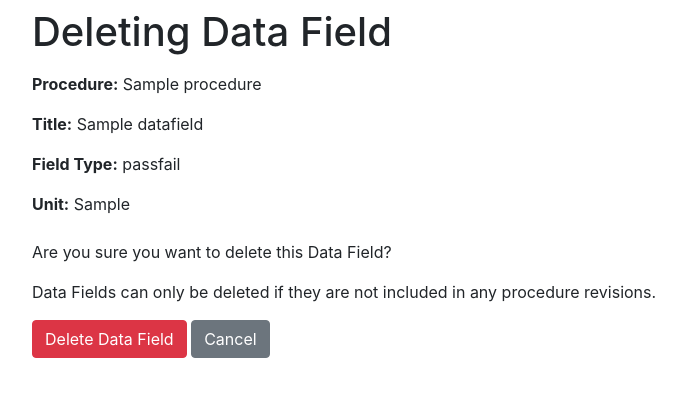
After one commit to jamesmaniscalco/voyager, a Django app: page /procedure_writer/procedures/1/data_fields/1/delete/ in a window 1280 px wide. The commit adds this page. Shown: the top 397 px of the page, without its empty margins (53-739 px from the left). Run offline with Django 5.2, Linux system fonts and the light colour scheme; tables that the repository leaves empty hold one stand-in row (values such as "Sample post"); some libraries are stand-ins or nearby versions.

Commit message:
Edit and Delete views for DataFields
Very basic functionality, but it works. CRUD now complete for
DataFields as well as Procedures.

```diff
--- a/voyager_django/procedure_writer/models.py
+++ b/voyager_django/procedure_writer/models.py
@@ -70,6 +70,12 @@ class DataField(models.Model):
     def __str__(self):
         return self.name + ' (' + self.procedure.__str__() + ')'
 
+    def clean(self):
+        # we need to clear the unit field in case the field_type is not numeric
+        super(DataField, self).clean()
+        if self.field_type not in ('float', 'int'):
+            self.unit = ''
+
     def validate_constraints(self, *args, **kwargs):
         # the DataFieldForm does not include the parent Procedure item.
         # instead, it is handled implicitly by URL routing.
--- /dev/null
+++ b/voyager_django/procedure_writer/templates/procedure_writer/data_field_confirm_delete.html
@@ -0,0 +1,35 @@
+{% extends "base.html" %}
+
+{% block content %}
+
+<div class="row g-2 pt-2 mt-0">
+    <div class="col">
+        <h1>Deleting Data Field</h1>
+    </div>
+</div>
+
+
+<div class="row g-2 pt-2 mt-0">
+    <div class="col">
+        <p><strong>Procedure:</strong> {{ data_field.procedure.title }}</p>
+        <p><strong>Title:</strong> {{ data_field.name }}</p>
+        <p><strong>Field Type:</strong> {{ data_field.field_type }}</p>
+        <p><strong>Unit:</strong> {{ data_field.unit }}</p>
+    </div>
+</div>
+
+
+<div class="row g-2 pt-2 mt-0">
+    <div class="col">
+        <form method="post">
+            {% csrf_token %}
+            <p>Are you sure you want to delete this Data Field?</p>
+            <p>Data Fields can only be deleted if they are not included in any procedure revisions.</p>
+            <input type="submit" value="Delete Data Field" class="btn btn-danger" />
+            <a class="btn btn-secondary" href="{% url 'procedure_writer:data_field_index' procedure_id=data_field.procedure.id %}">Cancel</a>
+    </div>
+</div>
+
+
+
+{% endblock %}
--- a/voyager_django/procedure_writer/templates/procedure_writer/data_fields_index.html
+++ b/voyager_django/procedure_writer/templates/procedure_writer/data_fields_index.html
@@ -68,8 +68,8 @@
             <div class="col-1 py-2 d-flex align-items-center border-right border-bottom">no</div>
             <div class="col-2 py-2 d-flex align-items-center border-right border-bottom">
                 <div class="my-auto ml-auto">
-                    <button type="button" class="btn btn-warning btn-sm">Edit</button>
-                    <button type="button" class="btn btn-danger btn-sm">Delete</button>
+                    <a type="button" class="btn btn-warning btn-sm" href="{% url 'procedure_writer:edit_data_field' procedure_id=procedure.id data_field_id=data_field.id %}">Edit</a>
+                    <a type="button" class="btn btn-danger btn-sm" href="{% url 'procedure_writer:delete_data_field' procedure_id=procedure.id data_field_id=data_field.id %}">Delete</a>
                 </div>
             </div>
         </div>
--- a/voyager_django/procedure_writer/urls.py
+++ b/voyager_django/procedure_writer/urls.py
@@ -13,7 +13,6 @@ urlpatterns = [
     path("procedures/<int:procedure_id>/delete/", views.delete_procedure, name="delete_procedure"),
     path("procedures/<int:procedure_id>/data_fields/", views.data_field_index, name="data_field_index"),
     path("procedures/<int:procedure_id>/data_fields/new/", views.new_data_field, name="new_data_field"),
-    #path("procedure_detail/<int:procedure_id>/data_field_form/", views.data_field_form, name="data_field_form"),
-    #path("procedure_detail/<int:procedure_id>/data_field_form/validate/", views.data_field_form_validation, name="data_field_form_validation"),
-    #path("procedure_detail/<int:procedure_id>/add_data_field_button/", views.add_data_field_button, name="add_data_field_button"),
+    path("procedures/<int:procedure_id>/data_fields/<int:data_field_id>/edit/", views.edit_data_field, name="edit_data_field"),
+    path("procedures/<int:procedure_id>/data_fields/<int:data_field_id>/delete/", views.delete_data_field, name="delete_data_field"),
 ]
--- a/voyager_django/procedure_writer/views.py
+++ b/voyager_django/procedure_writer/views.py
@@ -1,5 +1,6 @@
 from django.shortcuts import render, get_object_or_404, redirect, HttpResponseRedirect
 from django.urls import reverse
+from django.http import Http404
 from django.template.response import TemplateResponse
 
 from .models import Procedure, DataField
@@ -84,45 +85,46 @@ def new_data_field(request, procedure_id):
         form.instance.procedure = procedure
     # process a POST request by saving the entry in the database (if data conforms to specs of model).
     elif request.method == 'POST':
-        form = DataFieldForm(request.POST)
+        form = DataFieldForm(request.POST, procedure_id=procedure.id)
         form.instance.procedure = procedure
         if form.is_valid():
             data_field = form.save()
-            return HttpResponseRedirect(reverse('procedure_writer:data_fields_index', kwargs={'procedure_id':data_field.procedure.id}))
+            return HttpResponseRedirect(reverse('procedure_writer:data_field_index', kwargs={'procedure_id':data_field.procedure.id}))
     context = {'form': form,
                 'page_title': "New Data Field",
                 'procedure_title': procedure.title}
     return render(request, 'procedure_writer/data_field_form.html', context)
 
+# logic for handling if supposedly related objects are not in fact related.
+def get_procedure_and_data_field_or_404(procedure_id, data_field_id):
+    procedure = get_object_or_404(Procedure, pk=procedure_id)
+    data_field = get_object_or_404(DataField, pk=data_field_id)
+    if data_field.procedure != procedure:
+        raise Http404("Data Field not associated with Procedure")
+    return procedure, data_field
 
+# edit the attributes of a DataField.
+def edit_data_field(request, procedure_id, data_field_id):
+    procedure, data_field = get_procedure_and_data_field_or_404(procedure_id, data_field_id)
+    form = DataFieldForm(request.POST or None, instance=data_field)
+    if form.is_valid():
+        form.save()
+        return redirect('procedure_writer:data_field_index', procedure_id=procedure.id)
+    else:
+        context = {
+            'form': form,
+            'page_title': "Edit Data Field",
+            'procedure_title': procedure.title,
+        }
+        return render(request, 'procedure_writer/data_field_form.html', context)
 
-
-
-
-
-
-# view that serves partial template with "Add data field" button.
-def add_data_field_button(request, procedure_id):
-    procedure = get_object_or_404(Procedure, pk=procedure_id)
-    return TemplateResponse(request, 'procedure_writer/add_data_field_button.html', context={'procedure':procedure})
-
-# view for serving and processing DataField forms.
-def data_field_form(request, procedure_id):
-    # procedure ID is handled implicitly through the URL
-    procedure = get_object_or_404(Procedure, pk=procedure_id)
-    if request.method == 'GET':
-        form = DataFieldForm(procedure=procedure)
-        return TemplateResponse(request, 'procedure_writer/data_field_form.html', {'form': form, 'procedure':procedure})
+# delete a procedure.
+# TODO: logic to make sure that DataFields only deleted if no entries and not in any revision.
+def delete_data_field(request, procedure_id, data_field_id):
+    procedure, data_field = get_procedure_and_data_field_or_404(procedure_id, data_field_id)
     if request.method == 'POST':
-        form = DataFieldForm(initial=request.POST, procedure=procedure)
-        data_field = form.save(commit=False)
-        return TemplateResponse(request, 'procedure_writer/data_field_form.html', {'form': form, 'procedure':procedure})
-
-
-# view for validating DataField forms.
-def data_field_form_validation(request, procedure_id):
-    # procedure ID is handled implicitly through the URL
-    procedure = get_object_or_404(Procedure, pk=procedure_id)
-    if request.method == 'POST':
-        form = DataFieldForm(request.POST, procedure=procedure)
-        return TemplateResponse(request, 'procedure_writer/data_field_form.html', {'form': form})
+        data_field.delete()
+        return redirect('procedure_writer:data_field_index', procedure_id=procedure.id)
+    else:
+        context = {'data_field': data_field}
+        return render(request, 'procedure_writer/data_field_confirm_delete.html', context)
--- a/voyager_django/templates/base.html
+++ b/voyager_django/templates/base.html
@@ -7,6 +7,9 @@
 
         {% comment %} Bootstrap formatting {% endcomment %}
         <link rel="stylesheet" href="https://cdn.jsdelivr.net/npm/bootstrap@4.0.0/dist/css/bootstrap.min.css" integrity="sha384-Gn5384xqQ1aoWXA+058RXPxPg6fy4IWvTNh0E263XmFcJlSAwiGgFAW/dAiS6JXm" crossorigin="anonymous">
+        <script src="https://code.jquery.com/jquery-3.3.1.slim.min.js" integrity="sha384-q8i/X+965DzO0rT7abK41JStQIAqVgRVzpbzo5smXKp4YfRvH+8abtTE1Pi6jizo" crossorigin="anonymous"></script>
+        <script src="https://cdn.jsdelivr.net/npm/popper.js@1.14.6/dist/umd/popper.min.js" integrity="sha384-wHAiFfRlMFy6i5SRaxvfOCifBUQy1xHdJ/yoi7FRNXMRBu5WHdZYu1hA6ZOblgut" crossorigin="anonymous"></script>
+        <script src="https://cdn.jsdelivr.net/npm/bootstrap@4.2.1/dist/js/bootstrap.min.js" integrity="sha384-B0UglyR+jN6CkvvICOB2joaf5I4l3gm9GU6Hc1og6Ls7i6U/mkkaduKaBhlAXv9k" crossorigin="anonymous"></script>
 
         {% comment %} custom CSS {% endcomment %}
         <link rel="stylesheet" href="{% static 'style.css' %}">
```
Also changed, not shown: voyager_django/procedure_writer/forms.py (+0 -73 lines), voyager_django/procedure_writer/templates/procedure_writer/data_field_form.html (+16 -0 lines).
